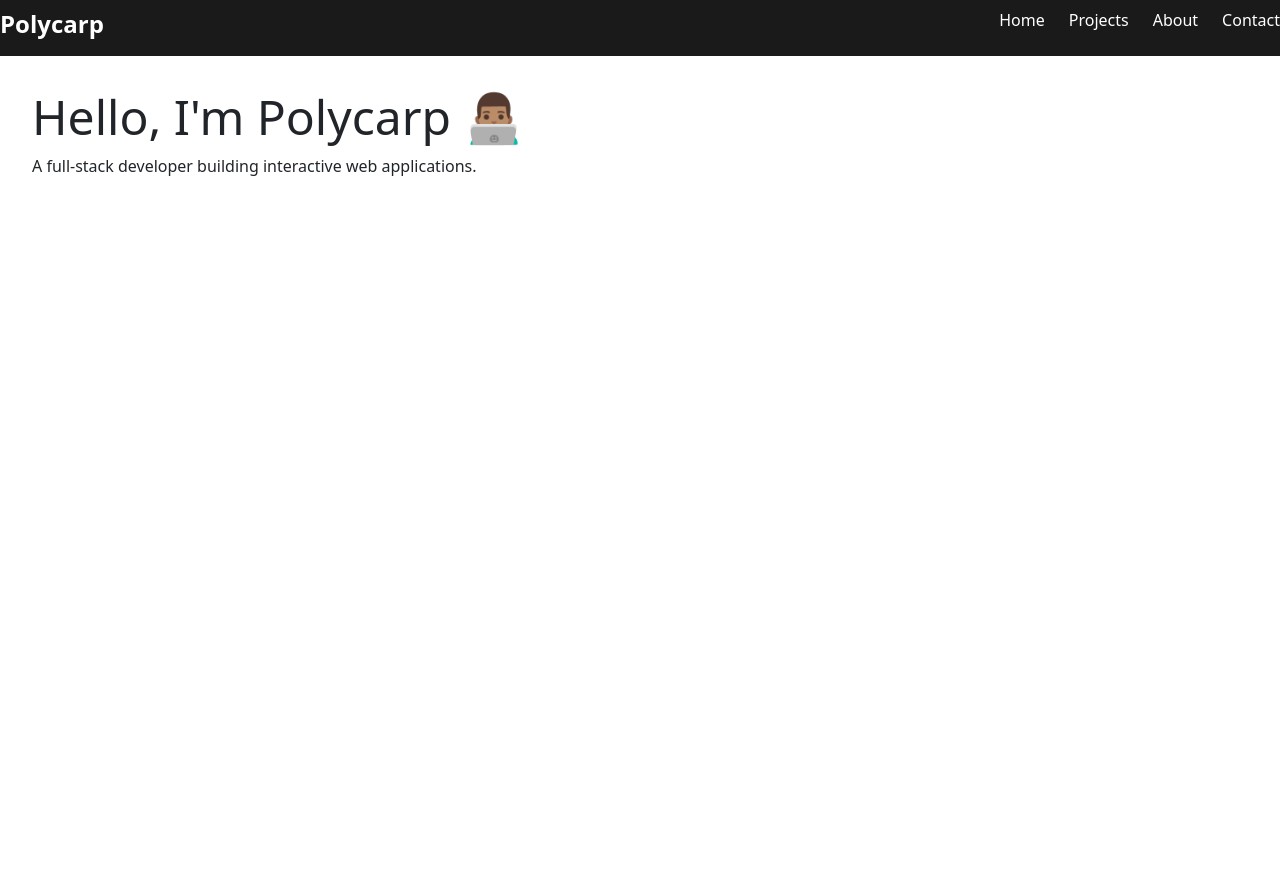
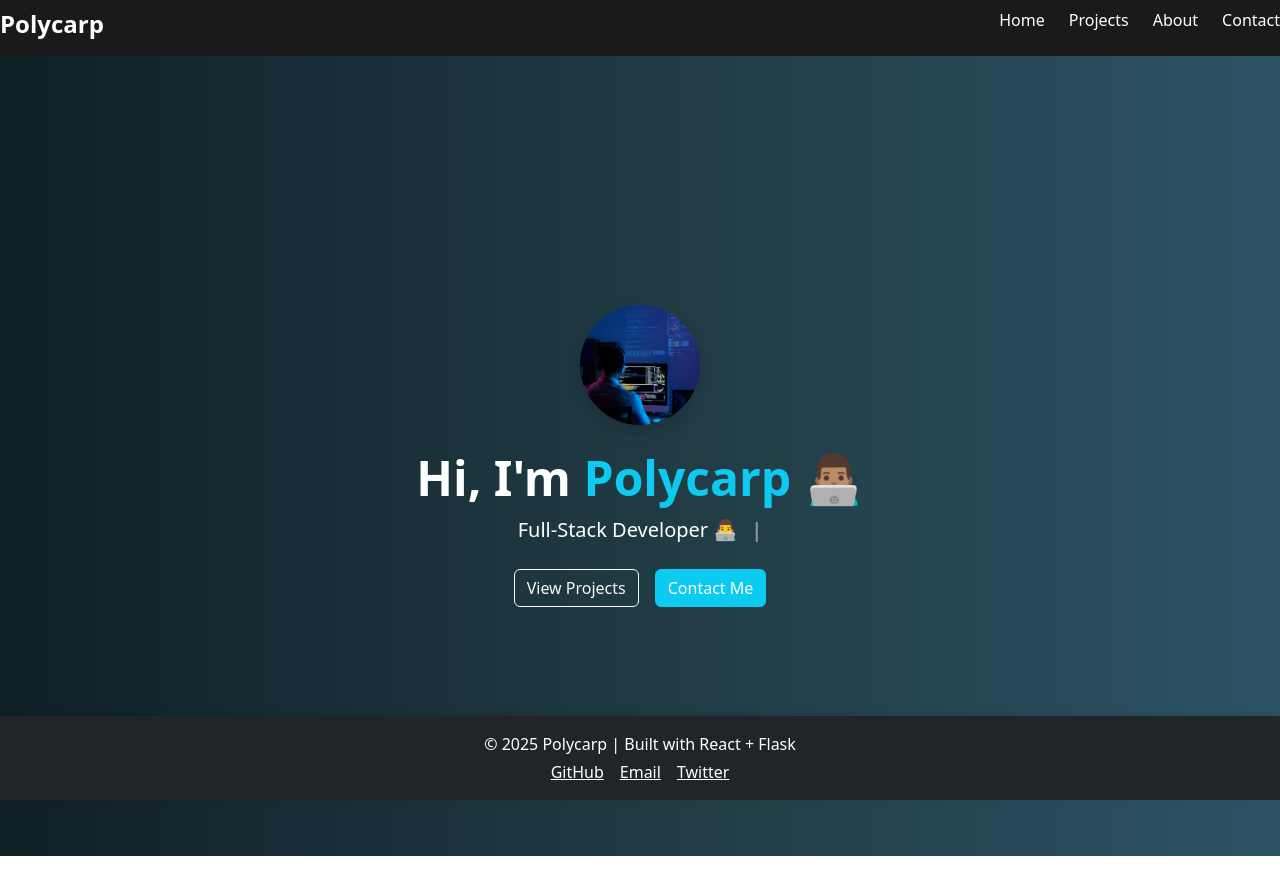
Before and after one commit to pollycarp/polycarp-dev-portfolio, a React (Create React App) app in the folder client/: page / in a window 1280 px wide. Shown: the top 894 px of the page. Before the commit the page ends 800 px from the top, so only its background shows below. Built offline with nearby package versions, Linux system fonts and the light colour scheme.

Commit message:
home adjusted

```diff
--- a/client/package.json
+++ b/client/package.json
@@ -10,7 +10,8 @@
     "bootstrap": "^5.3.6",
     "framer-motion": "^12.10.5",
     "react-router-dom": "^7.6.0",
-    "react-scripts": "^5.0.1"
+    "react-scripts": "^5.0.1",
+    "react-type-animation": "^3.2.0"
   },
   "browserslist": {
     "production": [
--- a/client/public/index.html
+++ b/client/public/index.html
@@ -10,5 +10,6 @@
   <body>
     <noscript>You need to enable JavaScript to run this app.</noscript>
     <div id="root"></div>
+  <script src="https://cdn.jsdelivr.net/npm/bootstrap@5.3.2/dist/js/bootstrap.bundle.min.js"></script>
   </body>
 </html>
--- a/client/src/App.js
+++ b/client/src/App.js
@@ -3,6 +3,7 @@ import { BrowserRouter as Router, Routes, Route, useLocation } from 'react-route
 import { AnimatePresence } from 'framer-motion';
 import Navbar from './components/Navbar';
 import Loader from './components/Loader';
+import Footer from './components/Footer';
 import Home from './pages/Home';
 import Projects from './pages/Projects';
 import Contact from './pages/Contact';
@@ -13,8 +14,7 @@ const routeMessages = {
   '/contact': '> Connecting you to Polycarp...',
 };
 
-
-const AnimatedRoutes = ({ setLoading, setRouteMessage }) => {
+const AnimatedRoutes = ({ loading, setLoading, setRouteMessage }) => {
   const location = useLocation();
 
   useEffect(() => {
@@ -22,8 +22,8 @@ useEffect(() => {
     setRouteMessage(message);
     setLoading(true);
 
-  const typingSpeed = 70; // match Loader.js speed
-  const bufferTime = 600; // extra time after typing finishes
+    const typingSpeed = 70;
+    const bufferTime = 600;
     const totalDuration = message.length * typingSpeed + bufferTime;
 
     const timeout = setTimeout(() => setLoading(false), totalDuration);
@@ -31,11 +31,10 @@ useEffect(() => {
     return () => clearTimeout(timeout);
   }, [location, setLoading, setRouteMessage]);
 
-
   return (
     <AnimatePresence mode="wait">
       <Routes location={location} key={location.pathname}>
-        <Route path="/" element={<Home />} />
+        <Route path="/" element={<Home loading={loading} />} />
         <Route path="/projects" element={<Projects />} />
         <Route path="/contact" element={<Contact />} />
       </Routes>
@@ -49,11 +48,23 @@ const App = () => {
 
   return (
     <Router>
+      <div style={{ minHeight: '100vh', display: 'flex', flexDirection: 'column' }}>
         <Navbar />
+
         <AnimatePresence mode="wait">
           {loading && <Loader message={routeMessage} />}
         </AnimatePresence>
-      <AnimatedRoutes setLoading={setLoading} setRouteMessage={setRouteMessage} />
+
+        <div style={{ flex: 1 }}>
+          <AnimatedRoutes
+            loading={loading}
+            setLoading={setLoading}
+            setRouteMessage={setRouteMessage}
+          />
+        </div>
+
+        <Footer />
+      </div>
     </Router>
   );
 };
--- /dev/null
+++ b/client/src/components/Footer.js
@@ -0,0 +1,49 @@
+import React from 'react';
+import { motion } from 'framer-motion';
+
+const Footer = () => {
+  return (
+    <motion.footer
+      initial={{ opacity: 0, y: 20 }}
+      animate={{ opacity: 1, y: 0 }}
+      transition={{ duration: 0.6 }}
+      className="bg-dark text-white text-center p-3 w-100"
+      style={{
+        position: 'sticky',
+        bottom: 0,
+        zIndex: 1000,
+        boxShadow: '0 -2px 6px rgba(0,0,0,0.1)',
+      }}
+    >
+      <div className="container">
+        <p className="mb-1">&copy; {new Date().getFullYear()} Polycarp | Built with React + Flask</p>
+        <div>
+          <a
+            href="https://github.com/pollycarp"
+            target="_blank"
+            rel="noopener noreferrer"
+            className="text-white me-3"
+          >
+            GitHub
+          </a>
+          <a
+            href="mailto:markpollycarp@gmail.com"
+            className="text-white me-3"
+          >
+            Email
+          </a>
+          <a
+            href="https://twitter.com/mark_polycarp_"
+            target="_blank"
+            rel="noopener noreferrer"
+            className="text-white"
+          >
+            Twitter
+          </a>
+        </div>
+      </div>
+    </motion.footer>
+  );
+};
+
+export default Footer;
--- a/client/src/pages/Contact.js
+++ b/client/src/pages/Contact.js
@@ -1,11 +1,12 @@
-import React, { useState } from 'react';
+import React, { useState, useEffect, useRef } from 'react';
 import axios from 'axios';
 import { motion } from 'framer-motion';
 
 const Contact = () => {
   const [formData, setFormData] = useState({ name: '', email: '', message: '' });
   const [touched, setTouched] = useState({});
-  const [status, setStatus] = useState('');
+  const [toast, setToast] = useState({ show: false, message: '', variant: 'info' });
+  const toastRef = useRef(null);
 
   const isValidEmail = (email) =>
     /^[^\s@]+@[^\s@]+\.[^\s@]+$/.test(email);
@@ -24,31 +25,33 @@ const Contact = () => {
     return formData[name].trim() === '';
   };
 
+  const showToast = (message, variant = 'info') => {
+    setToast({ show: true, message, variant });
+    setTimeout(() => setToast({ ...toast, show: false }), 4000);
+  };
+
   const handleSubmit = async (e) => {
     e.preventDefault();
 
-    // Trigger all fields as touched
     setTouched({ name: true, email: true, message: true });
 
-    // Prevent submission if any field is invalid
     if (
       !formData.name.trim() ||
       !isValidEmail(formData.email) ||
       !formData.message.trim()
     ) {
-      setStatus('Please fill out all fields correctly.');
+      showToast('Please fill out all fields correctly.', 'danger');
       return;
     }
 
-    setStatus('Sending...');
     try {
       await axios.post('http://localhost:5000/api/contact', formData);
-      setStatus('Message sent successfully!');
+      showToast('Message sent successfully!', 'success');
       setFormData({ name: '', email: '', message: '' });
       setTouched({});
     } catch (err) {
       console.error(err);
-      setStatus('Something went wrong. Please try again.');
+      showToast('Something went wrong. Please try again.', 'danger');
     }
   };
 
@@ -60,9 +63,10 @@ const Contact = () => {
       transition={{ duration: 0.5 }}
       className="container mt-5"
     >
-      <div className="card shadow p-4">
+      <div className="card shadow p-4 position-relative">
         <h2 className="mb-4">Contact Me</h2>
         <form onSubmit={handleSubmit} noValidate>
+          {/* Name Field */}
           <div className="mb-3">
             <label className="form-label">Your Name</label>
             <input
@@ -73,10 +77,10 @@ const Contact = () => {
               onBlur={handleBlur}
               className={`form-control ${isFieldInvalid('name') ? 'is-invalid' : ''}`}
             />
-            {isFieldInvalid('name') && (
-              <div className="invalid-feedback">Name is required.</div>
-            )}
+            {isFieldInvalid('name') && <div className="invalid-feedback">Name is required.</div>}
           </div>
+
+          {/* Email Field */}
           <div className="mb-3">
             <label className="form-label">Your Email</label>
             <input
@@ -91,6 +95,8 @@ const Contact = () => {
               <div className="invalid-feedback">Enter a valid email address.</div>
             )}
           </div>
+
+          {/* Message Field */}
           <div className="mb-3">
             <label className="form-label">Your Message</label>
             <textarea
@@ -105,9 +111,27 @@ const Contact = () => {
               <div className="invalid-feedback">Message cannot be empty.</div>
             )}
           </div>
+
           <button type="submit" className="btn btn-primary">Send</button>
         </form>
-        {status && <div className="mt-3 text-info">{status}</div>}
+
+        {/* Toast Notification */}
+        {toast.show && (
+          <div
+            ref={toastRef}
+            className={`toast align-items-center text-white bg-${toast.variant} border-0 position-absolute top-0 end-0 m-3 show`}
+            role="alert"
+          >
+            <div className="d-flex">
+              <div className="toast-body">{toast.message}</div>
+              <button
+                type="button"
+                className="btn-close btn-close-white me-2 m-auto"
+                onClick={() => setToast({ ...toast, show: false })}
+              ></button>
+            </div>
+          </div>
+        )}
       </div>
     </motion.div>
   );
--- a/client/src/pages/Home.js
+++ b/client/src/pages/Home.js
@@ -1,18 +1,86 @@
 import React from 'react';
 import { motion } from 'framer-motion';
+import { TypeAnimation } from 'react-type-animation';
+import profilePic from '../assets/profile.jpg';
 
-const Home = () => {
+const nameChars = ['P', 'o', 'l', 'y', 'c', 'a', 'r', 'p'];
+
+const Home = ({ loading }) => {
+  if (loading) return null; // 👈 this line hides content during loader
+
   return (
-    <motion.div
-      initial={{ opacity: 0, x: -50 }}
-      animate={{ opacity: 1, x: 0 }}
-      exit={{ opacity: 0, x: 50 }}
-      transition={{ duration: 0.5 }}
-      style={{ padding: '2rem' }}
+    <motion.section
+      className="text-white"
+      initial={{ opacity: 0 }}
+      animate={{ opacity: 1 }}
+      transition={{ duration: 1 }}
+      style={{
+        minHeight: '100vh',
+        background: 'linear-gradient(to right, #0f2027, #203a43, #2c5364)',
+        display: 'flex',
+        alignItems: 'center',
+        justifyContent: 'center',
+        padding: '2rem',
+        textAlign: 'center',
+      }}
     >
-      <h1 style={{ fontSize: '3rem' }}>Hello, I'm Polycarp 👨🏽‍💻</h1>
-      <p>A full-stack developer building interactive web applications.</p>
-    </motion.div>
+      <div>
+        <motion.img
+          src={profilePic}
+          alt="Polycarp"
+          className="rounded-circle mb-4 shadow"
+          style={{ width: '120px', height: '120px', objectFit: 'cover' }}
+          initial={{ scale: 0 }}
+          animate={{ scale: 1 }}
+          transition={{ duration: 0.5 }}
+        />
+
+        <h1 className="display-5 fw-bold">
+          Hi, I'm{' '}
+          <span className="text-info">
+            {nameChars.map((char, index) => (
+              <motion.span
+                key={index}
+                initial={{ opacity: 0, y: -20 }}
+                animate={{ opacity: 1, y: 0 }}
+                transition={{ delay: index * 0.1, duration: 0.4 }}
+                style={{ display: 'inline-block' }}
+              >
+                {char}
+              </motion.span>
+            ))}
+          </span>{' '}
+          👨🏽‍💻
+        </h1>
+
+        <p className="lead mt-2 mb-4">
+          <TypeAnimation
+            sequence={[
+              'Full-Stack Developer 👨‍💻', 2000,
+              'Python Enthusiast 🐍', 2000,
+              'API Builder 🔌', 2000,
+              'Clean Code Advocate 🧼', 2000,
+            ]}
+            wrapper="span"
+            speed={50}
+            repeat={Infinity}
+            style={{ display: 'inline-block' }}
+          />
+          <motion.span
+            animate={{ opacity: [0, 1] }}
+            transition={{ duration: 0.8, repeat: Infinity }}
+            style={{ marginLeft: '2px', fontWeight: 'bold' }}
+          >
+            |
+          </motion.span>
+        </p>
+
+        <div className="d-flex justify-content-center gap-3">
+          <a href="/projects" className="btn btn-outline-light">View Projects</a>
+          <a href="/contact" className="btn btn-info text-white">Contact Me</a>
+        </div>
+      </div>
+    </motion.section>
   );
 };
 
```
Also changed, not shown: client/src/assets/profile.jpg (added), 1 other file (tests, documents, lock files or other folders). Lines whose indentation alone changed are shown as unchanged.
